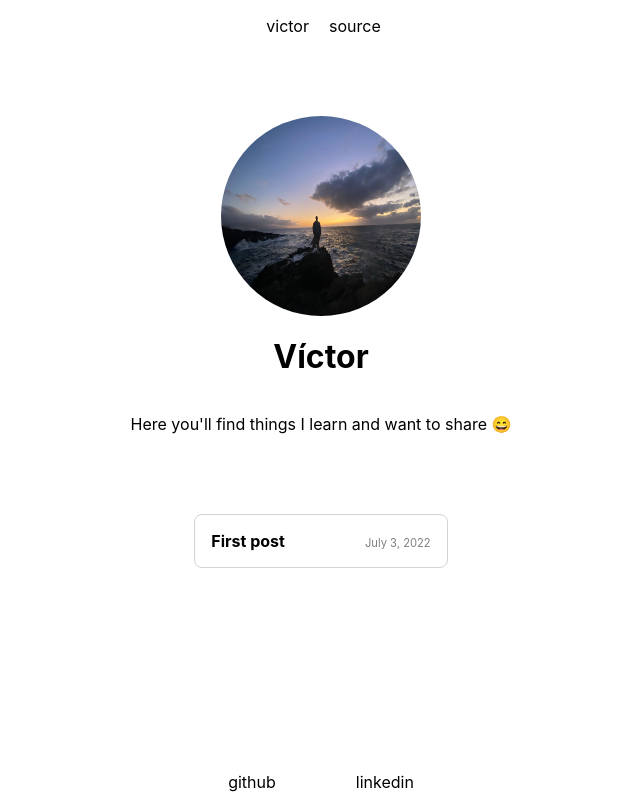
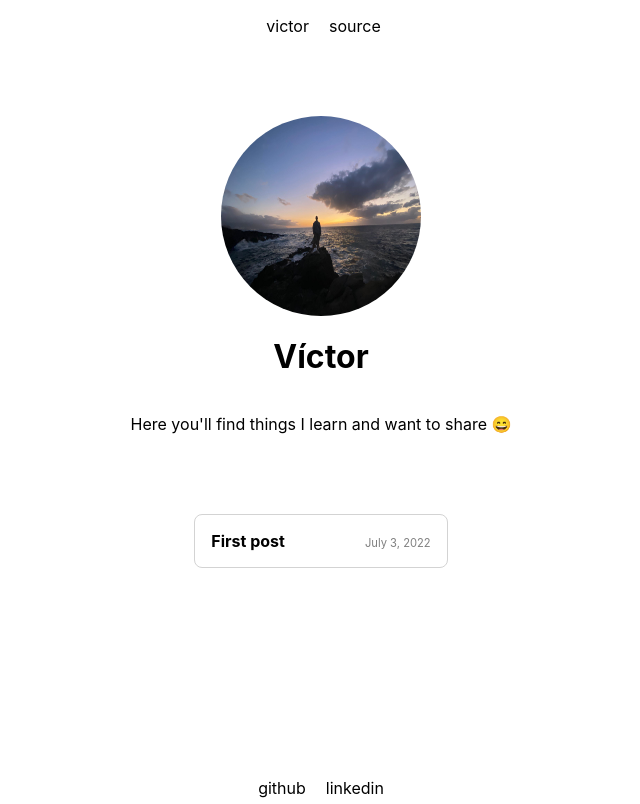
Before and after one commit to victor23k/blog, a Next.js app: page / in a window 1280 px wide. Shown: the whole page, without its empty margins (319-959 px from the left). Built offline with nearby package versions, Linux system fonts and the light colour scheme.

Commit message:
added links to footer

```diff
--- a/pages/index.tsx
+++ b/pages/index.tsx
@@ -42,8 +42,16 @@
       </main>
 
       <footer>
-        <span>github</span>
-        <span>linkedin</span>
+        <a className="src" target="_blank" href="https://github.com/victor23k">
+          github
+        </a>
+        <a
+          className="src"
+          target="_blank"
+          href="https://linkedin.com/in/victorfdezfdez"
+        >
+          linkedin
+        </a>
       </footer>
     </>
   );
--- a/styles/globals.css
+++ b/styles/globals.css
@@ -42,6 +42,12 @@
   max-height: 10vh;
   display: flex;
   justify-content: center;
+
+}
+
+footer > * {
+  display: inline-block;
+  padding: 6px 10px;
 }
 
 .postLi {
```
